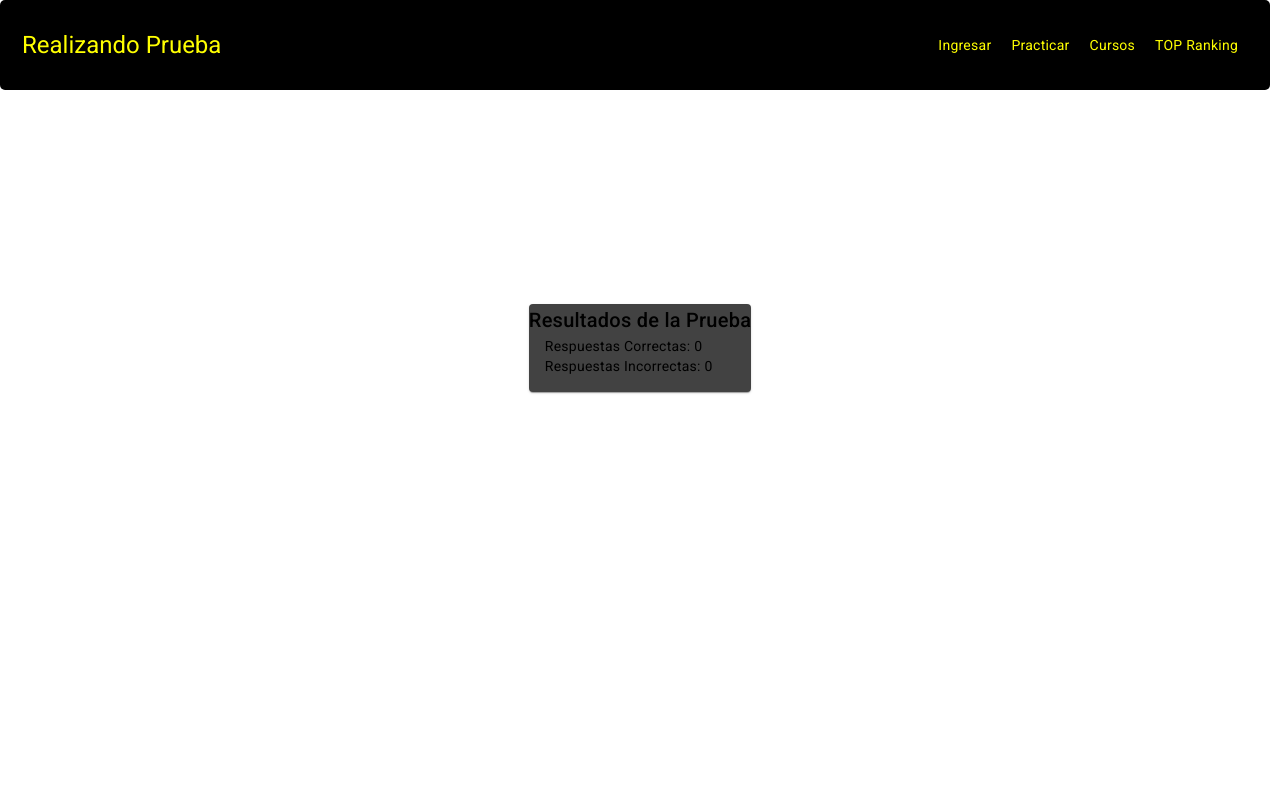
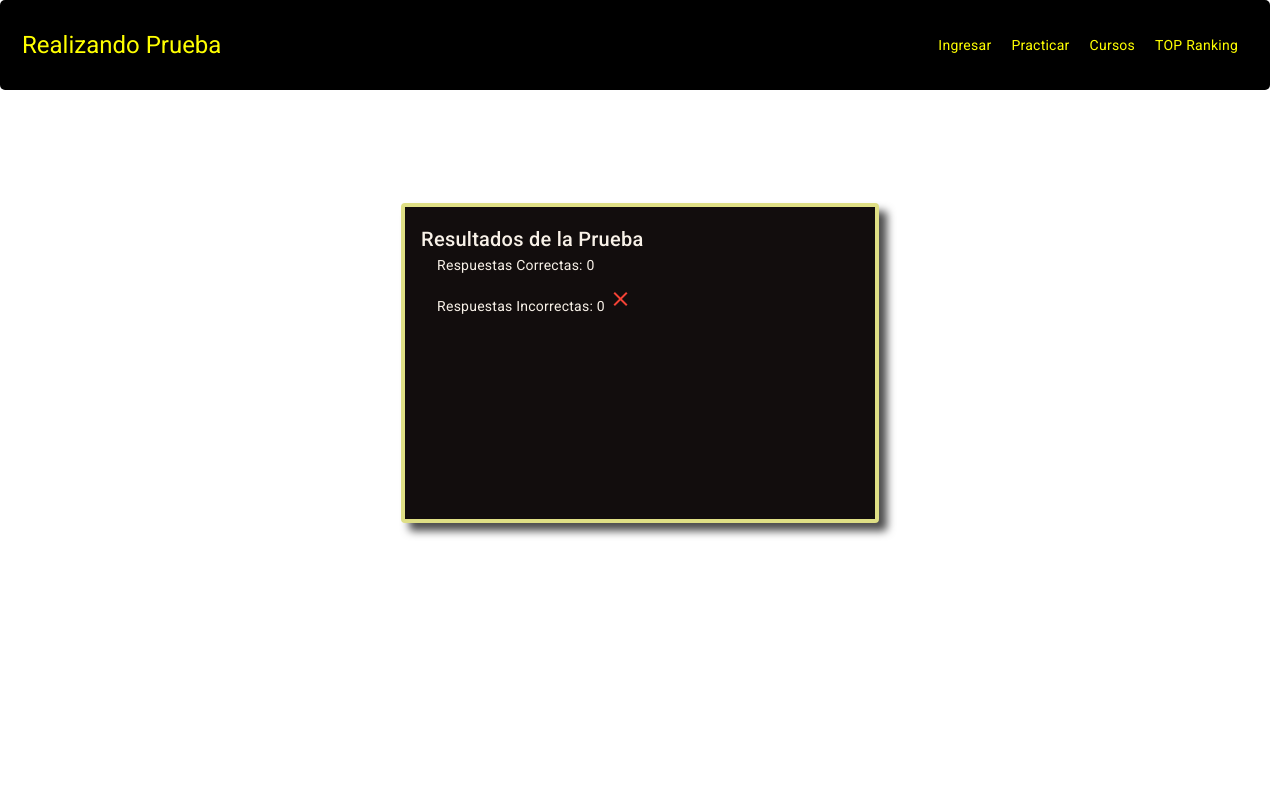
Before and after one commit to sebasxx85/englishProyect, an Angular app: page /result in a window 1280 px wide. Shown: the top 798 px of the page. Built offline with nearby package versions, Linux system fonts and the light colour scheme.

Commit message:
result html fixed

```diff
--- a/src/app/components/result/result.component.html
+++ b/src/app/components/result/result.component.html
@@ -3,11 +3,14 @@
 <body>
 
   <div class="card-container">
-<mat-card>
+    <mat-card class="custom-card">
       <mat-card-title>Resultados de la Prueba</mat-card-title>
       <mat-card-content>
-    Respuestas Correctas: {{ respuestasCorrectas }}<br>
+        <p>Respuestas Correctas: {{ respuestasCorrectas }}</p>
+        <p>
           Respuestas Incorrectas: {{ respuestasIncorrectas }}
+          <mat-icon color="warn" class="red-icon">close</mat-icon>
+        </p>
       </mat-card-content>
     </mat-card>
 
```
Lines whose indentation alone changed are shown as unchanged.
